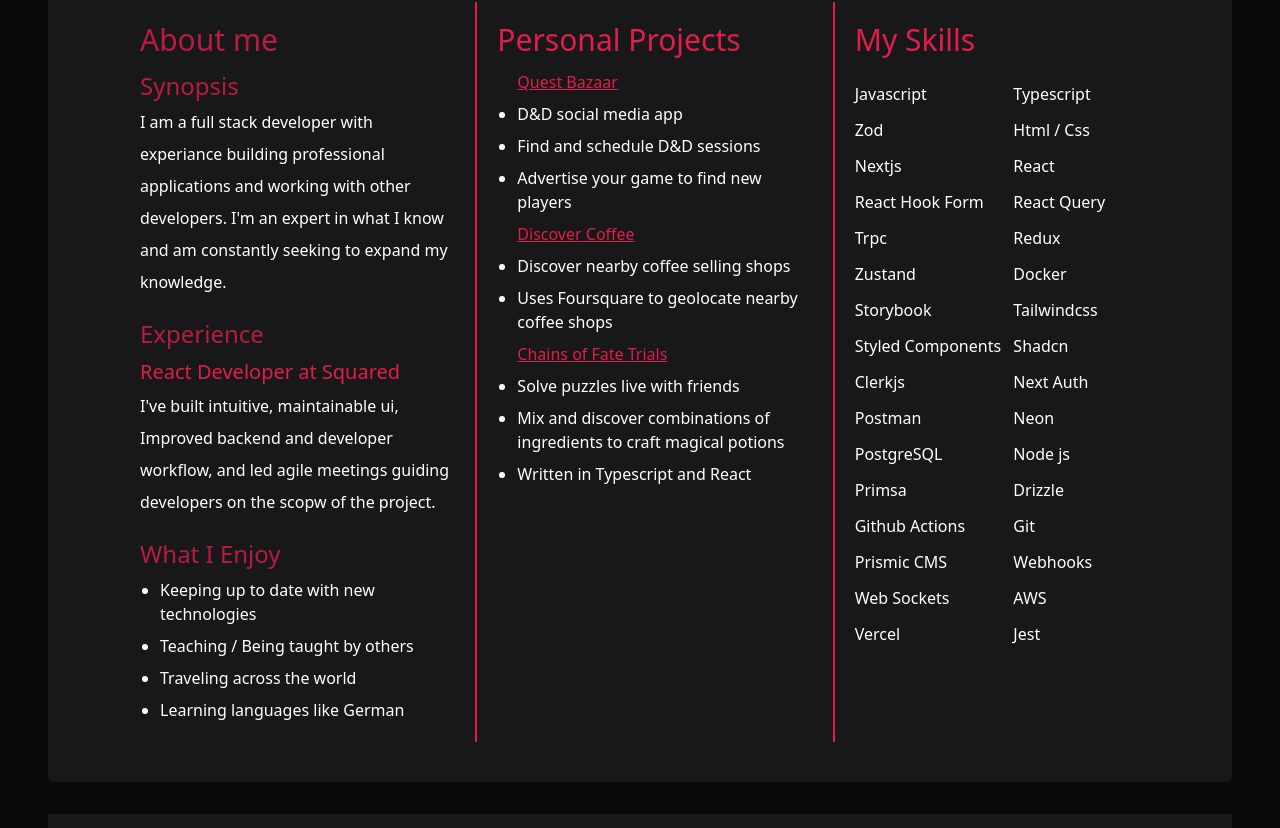
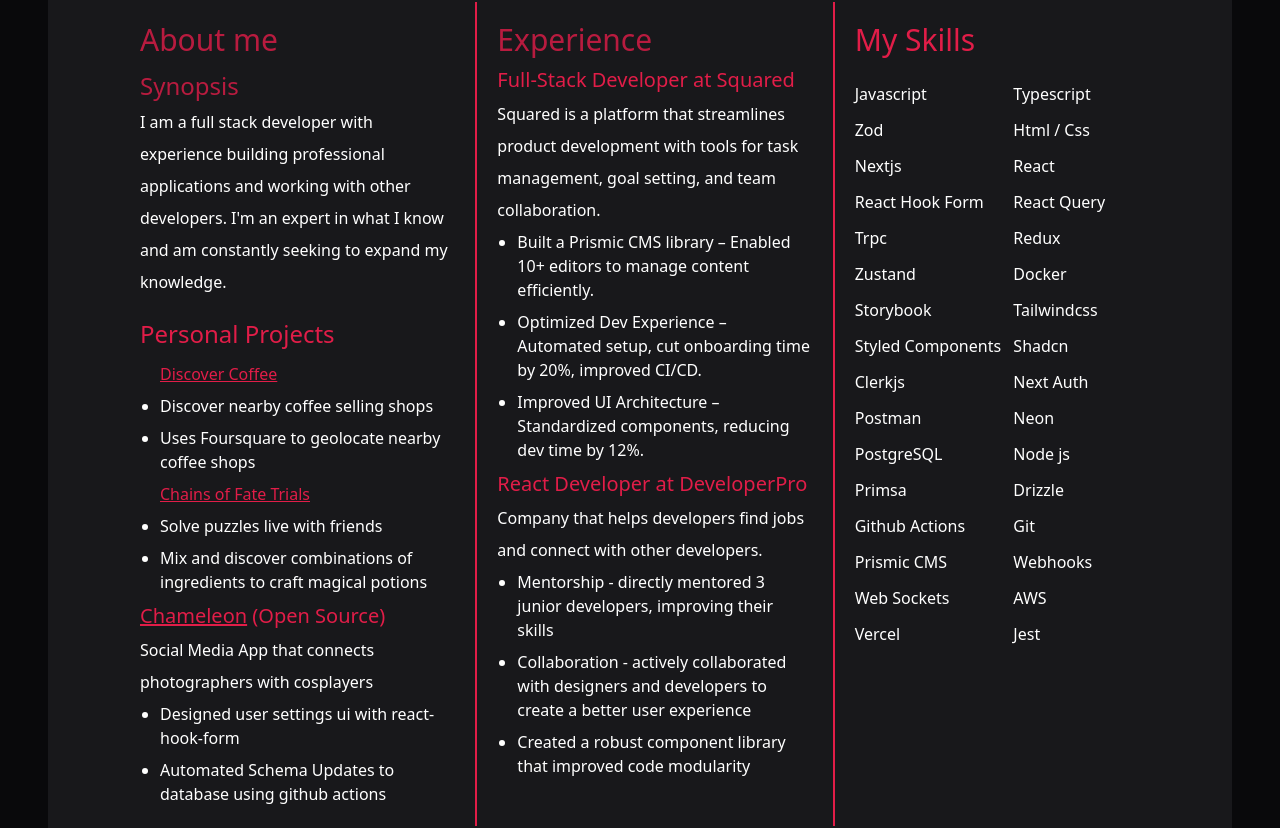
Before and after one commit to BBruington/about-me, a Next.js app: page / in a window 1280 px wide. Shown: the part 408-1236 px from the top of the page. Built offline with nearby package versions, Linux system fonts and the light colour scheme.

Commit message:
update address and enhance About Me section with new content and structure

```diff
--- a/src/app/page.tsx
+++ b/src/app/page.tsx
@@ -44,7 +44,7 @@
                 <div className="mt-3">
                   <dt className="sr-only">Postal address</dt>
                   <dd className="flex justify-center sm:justify-end">
-                    <p>72903, Fort Smith, AR</p>
+                    <p>27804, Rocky Mount, NC</p>
                   </dd>
                 </div>
                 <div className="mt-2">
--- a/src/components/aboutMe.tsx
+++ b/src/components/aboutMe.tsx
@@ -1,53 +1,21 @@
 export default function AboutMe() {
 	return (
-		<div className="flex flex-col lg:flex-row w-full bg-secondary-foreground p-10 rounded-md">
+		<section className="flex flex-col lg:flex-row w-full bg-secondary-foreground p-10 rounded-md">
 			{/* About Me */}
 			<div className="ml-8 lg:w-1/3 border-b-2 lg:border-b-0 lg:border-r-2 border-primary p-5 text-white">
 				<h2 className="text-primary/80 mb-3 text-3xl">About me</h2>
+
 				<h3 className="text-primary/80 text-2xl mb-1">Synopsis</h3>
 				<p className="text-white mb-5 leading-8">
-					I am a full stack developer with experiance building professional
+					I am a full stack developer with experience building professional
 					applications and working with other developers. I&apos;m an expert in
 					what I know and am constantly seeking to expand my knowledge.
 				</p>
-				<h3 className="text-primary/80 text-2xl mb-1">Experience</h3>
-				<h4 className="my-1 mt-2 text-xl text-primary">
-					React Developer at Squared
-				</h4>
-				<p className="text-white mb-5 leading-8">
-					I&apos;ve built intuitive, maintainable ui, Improved backend and
-					developer workflow, and led agile meetings guiding developers on the
-					scopw of the project.
-				</p>
-
-				<h3 className="text-primary/80 text-2xl mb-1">What I Enjoy</h3>
-				<ul className="text-white space-y-2 list-disc ml-5">
-					<li className="mt-2">Keeping up to date with new technologies</li>
-					<li>Teaching / Being taught by others</li>
-					<li>Traveling across the world</li>
-					<li>Learning languages like German</li>
-				</ul>
-			</div>
-
-			{/* My Projects */}
-			<div className="lg:w-1/3 border-b-2 lg:border-b-0 lg:border-r-2 border-primary p-5">
-				<h2 className="text-primary mb-3 text-3xl">Personal Projects</h2>
+				<h3 className="text-primary mb-3 text-2xl">Personal Projects</h3>
 				<ul className="text-white space-y-2 list-disc ml-5">
 					<h3 className="text-primary mb-1">
 						<a
-							target="_blank"
-							rel="noreferrer"
-							href="https://quest-bazaar.vercel.app"
-							className="underline hover:cursor-pointer hover:text-slate-500"
-						>
-							Quest Bazaar
-						</a>
-					</h3>
-					<li className="mt-2">D&D social media app</li>
-					<li className="mt-2">Find and schedule D&D sessions</li>
-					<li className="mt-2">Advertise your game to find new players</li>
-					<h3 className="text-primary mb-1">
-						<a
+							aria-label="Discover Coffee"
 							target="_blank"
 							rel="noreferrer"
 							href="https://discover-coffee-sigma.vercel.app/"
@@ -60,6 +28,7 @@
 					<li>Uses Foursquare to geolocate nearby coffee shops</li>
 					<h3 className="text-primary mb-1">
 						<a
+							aria-label="Chains of Fate Trials"
 							target="_blank"
 							rel="noreferrer"
 							href="https://chains-of-fate-trials.vercel.app/"
@@ -73,7 +42,71 @@
 						Mix and discover combinations of ingredients to craft magical
 						potions
 					</li>
-					<li>Written in Typescript and React</li>
+				</ul>
+
+				<h3 className="my-1 mt-2 text-xl text-primary">
+				<a
+						aria-label="Chameleon"
+						target="_blank"
+						rel="noreferrer"
+						href="https://github.com/Ionia-Devs/chameleon"
+						className="underline hover:cursor-pointer hover:text-slate-500"
+					>
+						Chameleon
+					</a> (Open Source)
+				</h3>
+				<p className="text-white mb-1 leading-8">
+					Social Media App that connects photographers with cosplayers
+				</p>
+				<ul className="text-white space-y-2 list-disc ml-5">
+					<li>Designed user settings ui with react-hook-form</li>
+					<li>Automated Schema Updates to database using github actions</li>
+				</ul>
+			</div>
+
+			{/* My Projects */}
+			<div className="lg:w-1/3 border-b-2 lg:border-b-0 lg:border-r-2 border-primary p-5">
+				<h2 className="text-primary/80 text-3xl mb-1">Experience</h2>
+				<h3 className="my-1 mt-2 text-xl text-primary">
+					Full-Stack Developer at Squared
+				</h3>
+				<p className="text-white mb-1 leading-8 ">
+					Squared is a platform that streamlines product development with tools
+					for task management, goal setting, and team collaboration.
+				</p>
+				<ul className="text-white space-y-2 list-disc ml-5">
+					<li>
+						Built a Prismic CMS library – Enabled 10+ editors to manage content
+						efficiently.
+					</li>
+					<li>
+						Optimized Dev Experience – Automated setup, cut onboarding time by
+						20%, improved CI/CD.
+					</li>
+					<li>
+						Improved UI Architecture – Standardized components, reducing dev
+						time by 12%.
+					</li>
+				</ul>
+				<h3 className="my-1 mt-2 text-xl text-primary">
+					React Developer at DeveloperPro
+				</h3>
+				<p className="text-white mb-1 leading-8 ">
+					Company that helps developers find jobs and connect with other
+					developers.
+				</p>
+				<ul className="text-white space-y-2 list-disc ml-5">
+					<li>
+						Mentorship - directly mentored 3 junior developers, improving their
+						skills
+					</li>
+					<li>
+						Collaboration - actively collaborated with designers and developers
+						to create a better user experience
+					</li>
+					<li>
+						Created a robust component library that improved code modularity
+					</li>
 				</ul>
 			</div>
 
@@ -115,6 +148,6 @@
 					<span>Jest</span>
 				</div>
 			</div>
-		</div>
+		</section>
 	);
 }
```
